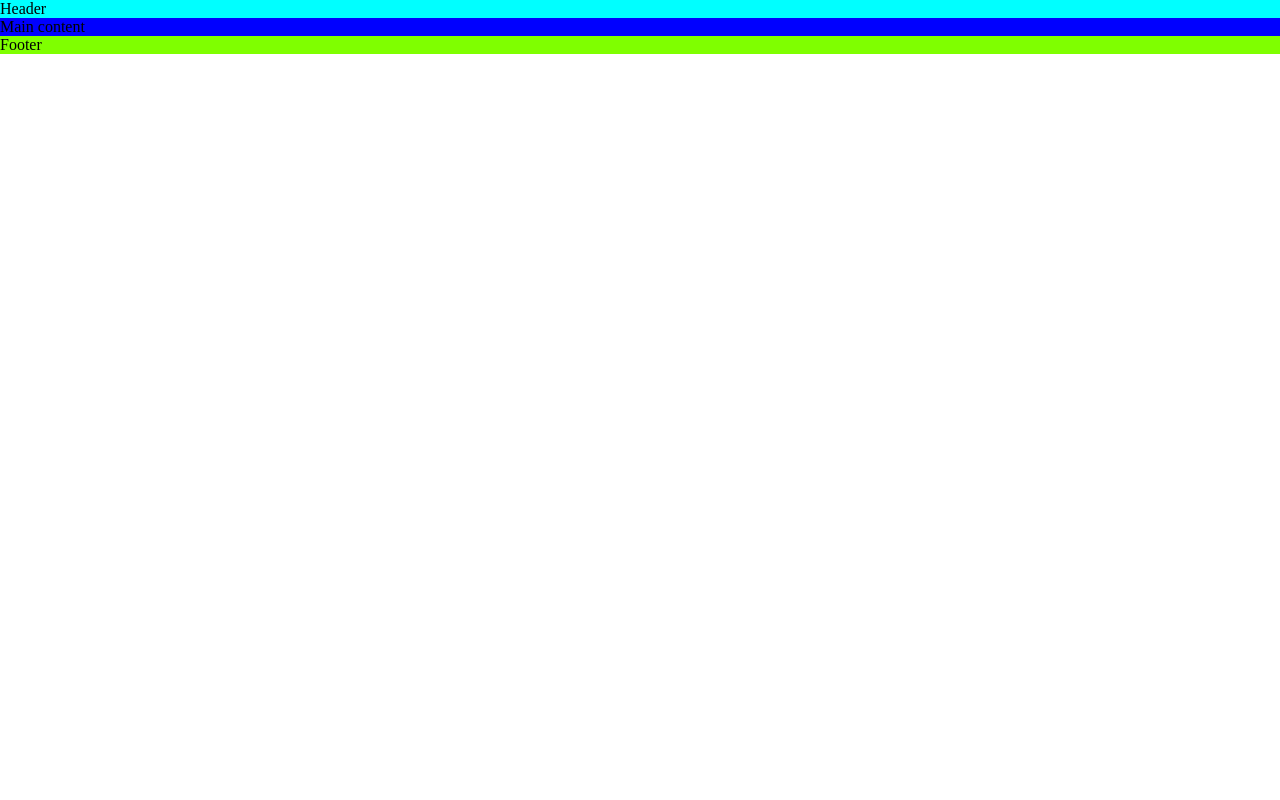
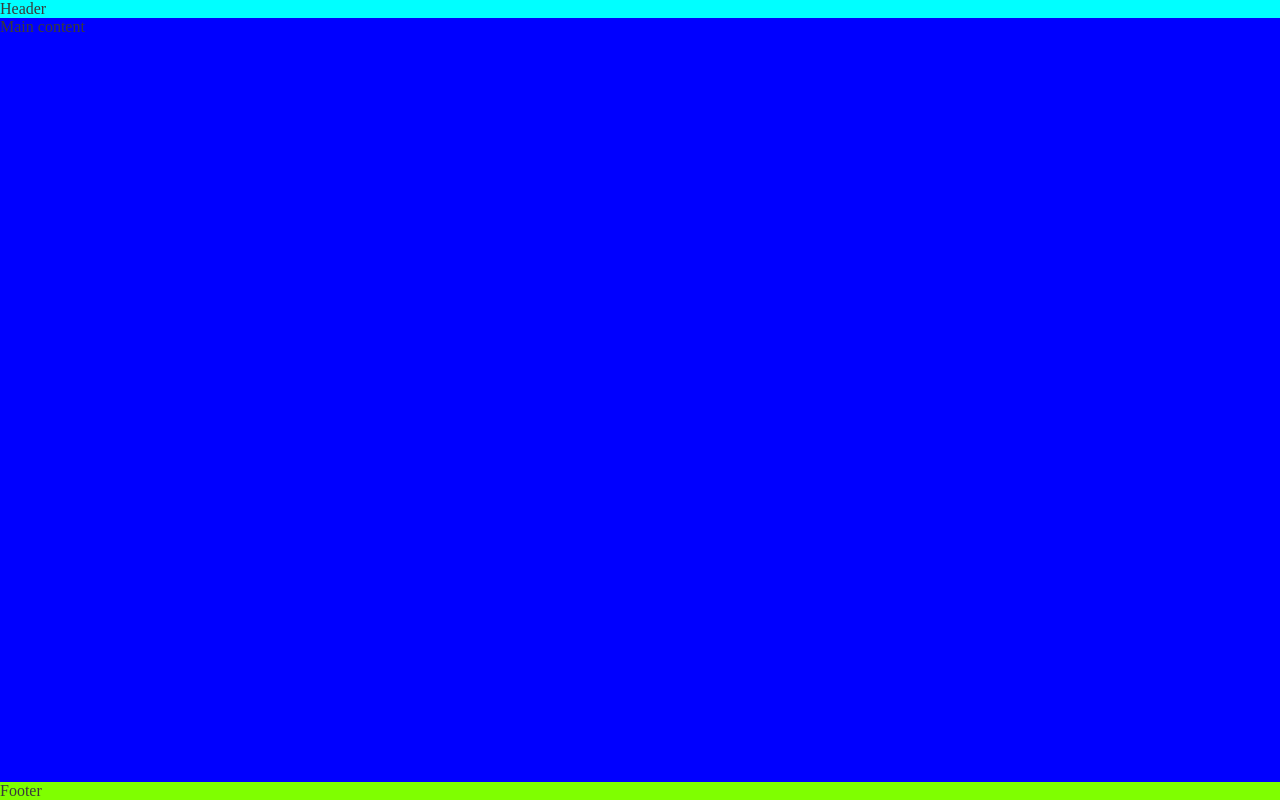
Before and after one commit to AndreaFitz/love-running, a plain HTML site: page index.html in a window 1280 px wide. Drawn offline with Linux system fonts and the light colour scheme.

Commit message:
Push footer down using flex styles.

```diff
--- a/assets/css/style.css
+++ b/assets/css/style.css
@@ -4,10 +4,26 @@
     margin: 0;
     box-sizing: border-box;
 }
+/* general styles*/
+body {
+    min-height: 100vh;
+    display: flex;
+    flex-direction: column;
+    /* generic project styles*/
+    color: #3a3a3a;
 
+}
 /*header*/
-header {background-color: aqua;}
+header {
+    background-color: aqua;
+}
 /*main content*/
-main {background-color: blue;}
+main {
+    background-color: blue;
+    /* make main element take up any surplus space to push the footer down*/
+    flex: 1 0 auto;
+}
 /*footer*/
-footer {background-color: chartreuse;}
+footer {
+    background-color: chartreuse;
+}
```
